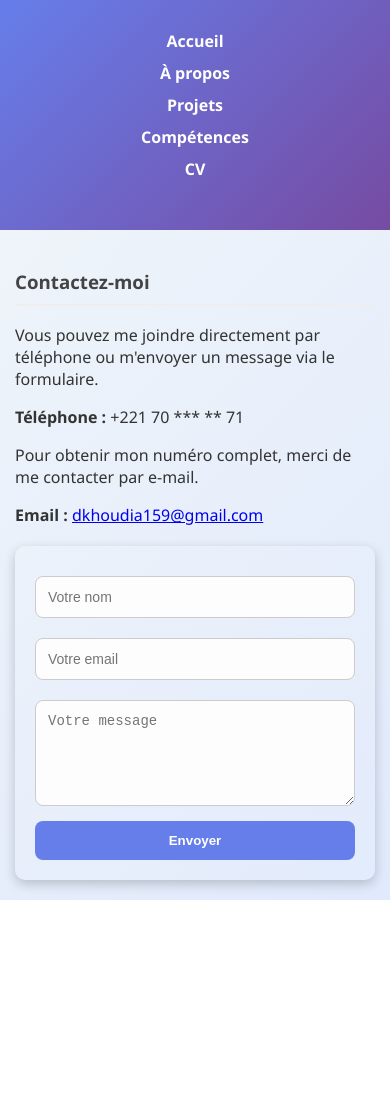
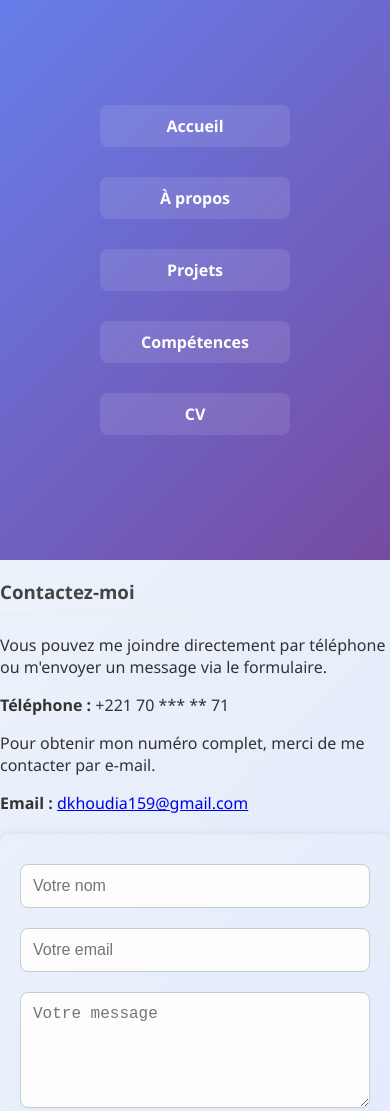
Before and after one commit to mamankhoudia/mamankhoudia.github.io, a plain HTML site: page lien/contact.html in a window 390 px wide. Shown: the top 1111 px of the page. Before the commit the page ends 900 px from the top, so only its background shows below. Drawn offline with Linux system fonts and the light colour scheme.

Commit message:
css modification

```diff
--- a/css/index.css
+++ b/css/index.css
@@ -235,40 +235,30 @@ form button:hover {
 }
 
 @media (max-width: 768px) {
-  body {
-    font-size: 16px;
+  .nav-menu {
+    flex-direction: column;
+    align-items: center;
+    padding: 0;
   }
 
-  header {
-    padding: 30px 15px;
+  .nav-menu li {
+    width: 100%;
+    text-align: center;
+    margin: 5px 0;
   }
 
-  header img {
-    width: 90px;
-    height: 90px;
-  }
-
-  h1 {
-    font-size: 1.8rem;
-  }
-
-  .nav-menu {
-    flex-direction: column;
-    gap: 10px;
-  }
-
-  section {
-    padding: 20px 15px;
-  }
-
-  form input,
-  form textarea {
-    font-size: 14px;
-  }
-
-  .button,
-  form button {
-    width: 100%;
-    text-align: center;
+  .nav-menu li a {
+    display: block;
+    padding: 10px;
+    background-color: rgba(255, 255, 255, 0.1);
+    border-radius: 8px;
   }
 }
+section {
+  margin-bottom: 30px;
+}
+
+form button, .button {
+  font-size: 16px;
+  padding: 14px 24px;
+}
```
